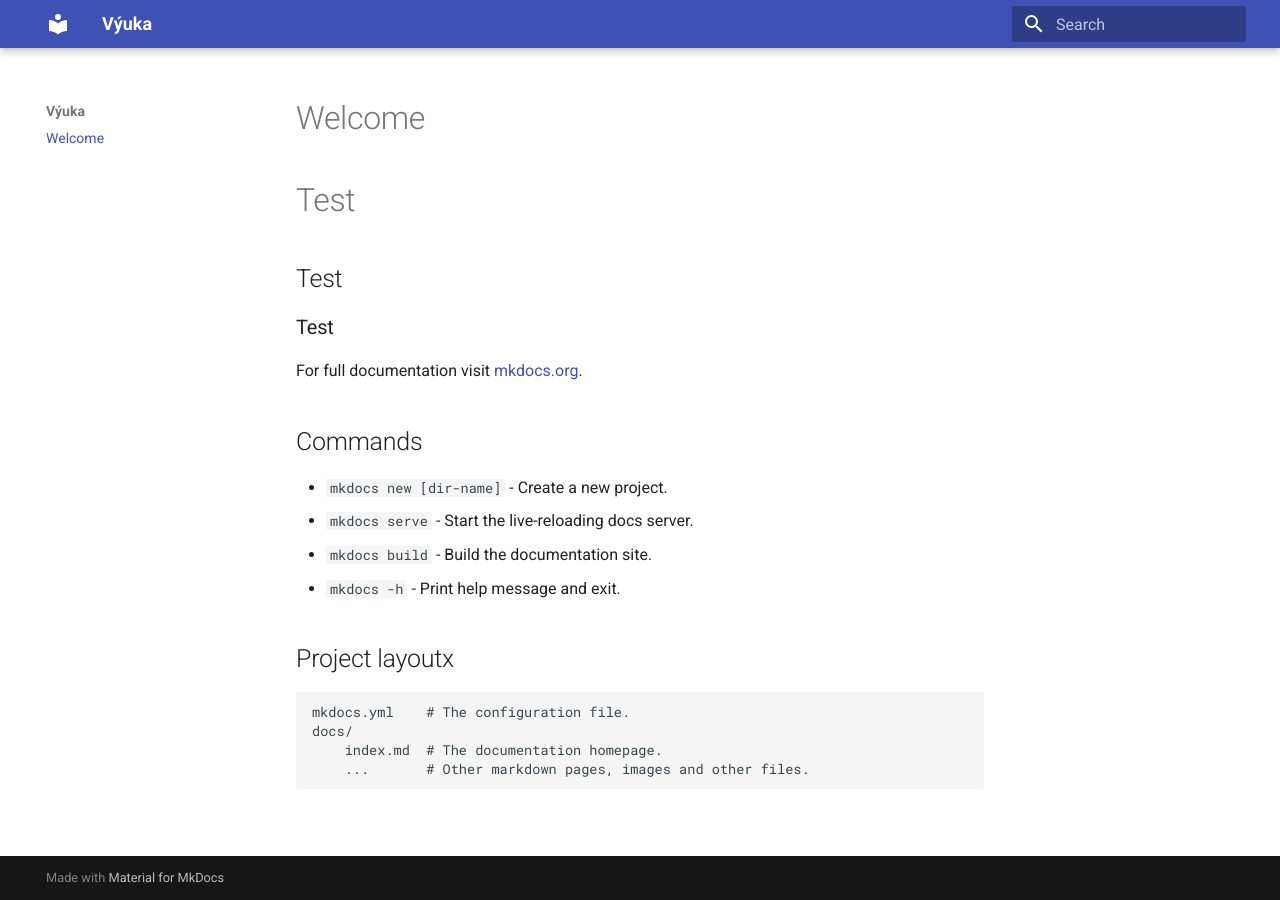
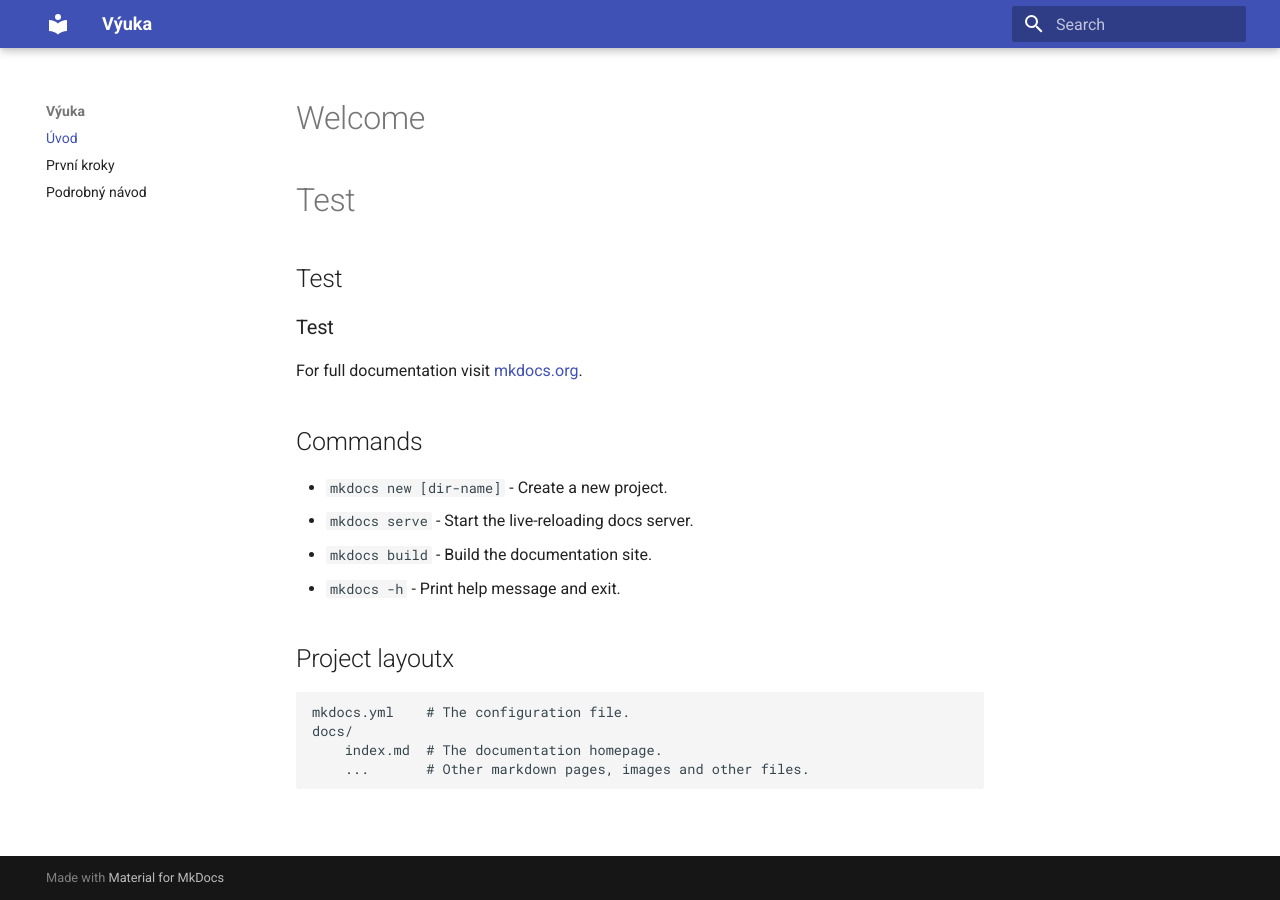
Before and after one commit to piloxgit/vyuka, an MkDocs documentation site: the page built from docs/index.md, in a window 1280 px wide. Built offline with MkDocs 1.6.1 and Material for MkDocs 9.7.7, drawn with Linux system fonts in a browser that asks for light colours.

```diff
--- a/mkdocs.yml
+++ b/mkdocs.yml
@@ -1,3 +1,7 @@
 site_name: Výuka
 theme:
   name: material
+nav:
+  - Úvod: index.md
+  - První kroky: instalace.md
+  - Podrobný návod: navod.md
```
Also changed, not shown: docs/instalace.md (added, +1 -0 lines), docs/navod.md (added, +1 -0 lines).
